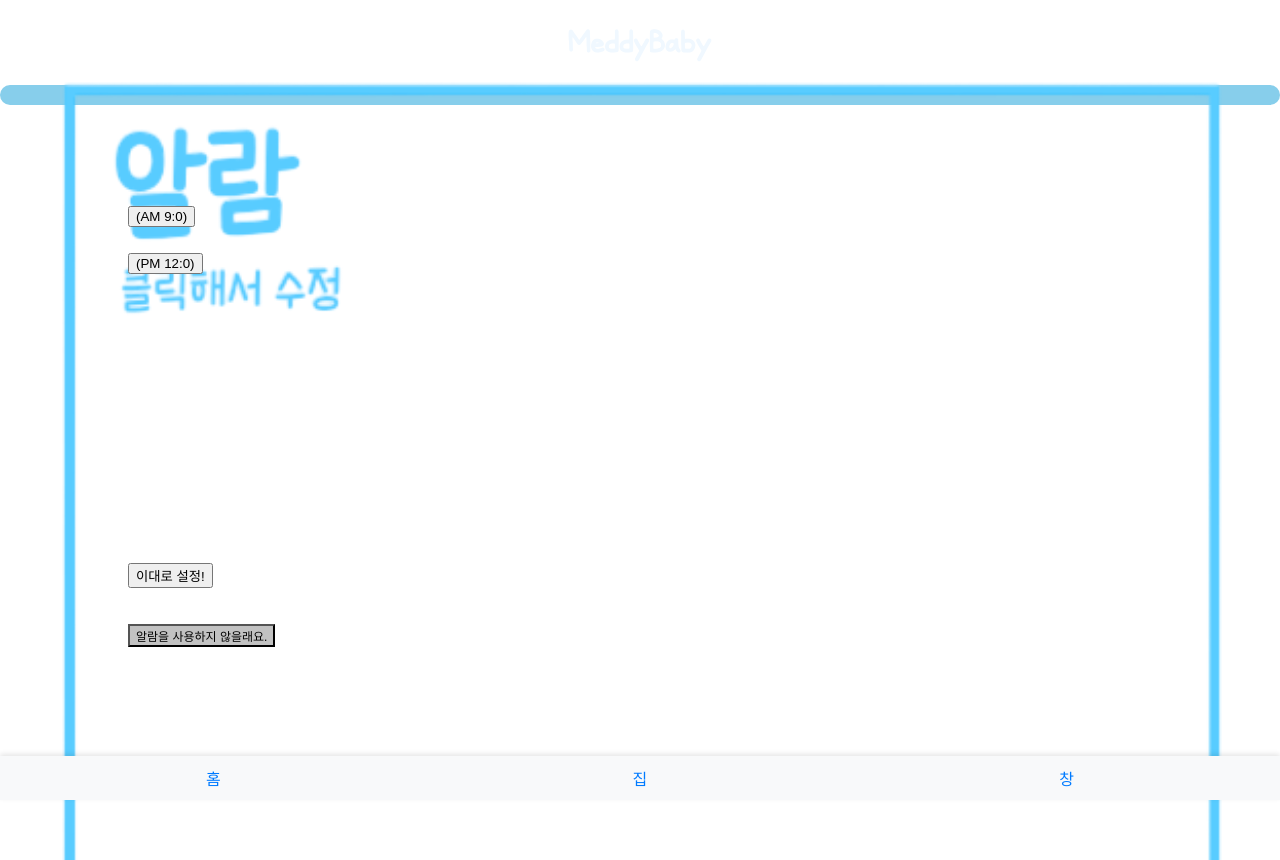
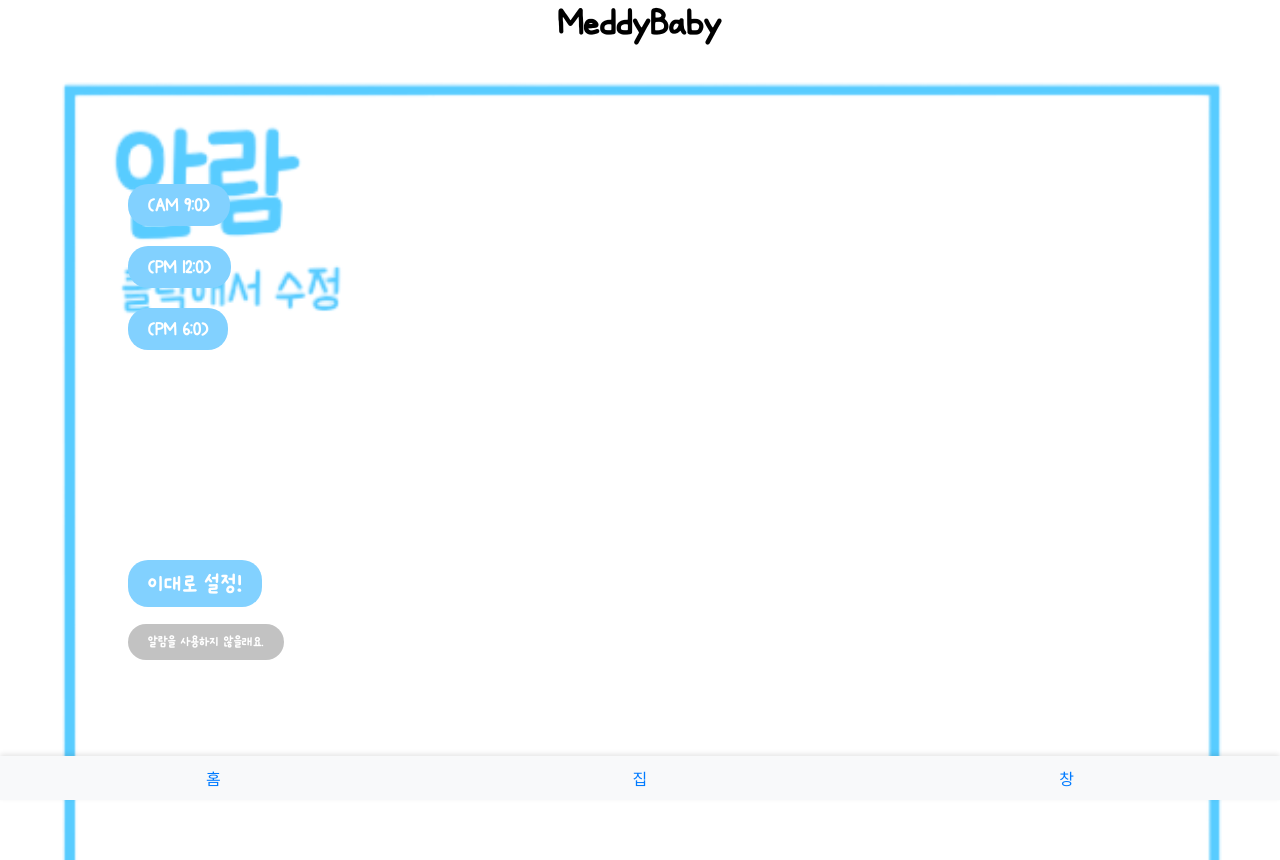
Before and after one commit to luminous037/OSS_project, a React (Create React App) app in the folder client/: page /InfoPage_1/InfoPage_2/InfoPage_3 in a window 1280 px wide. Shown: the top 860 px of the page. Built offline with nearby package versions, Linux system fonts and the light colour scheme.

Commit message:
[add] InfoPage 전체적인 css 수정 및 추가

```diff
--- a/client/src/components/InfoPage/InfoPage_1.css
+++ b/client/src/components/InfoPage/InfoPage_1.css
@@ -1,5 +1,14 @@
 
-
+button{
+  font-family: on;
+  background-color: #82d1ff;
+  border: none; /* 테두리 제거 */
+  border-radius: 20px; /* 둥근 모서리 */
+  padding: 10px 20px; /* 내부 여백 */
+  font-size: 20px; /* 글꼴 크기 */
+  cursor: pointer; /* 마우스 커서를 포인터로 변경하여 버튼임을 나타냄 */
+  color:#ffffff ;
+}
 .navigator {
 
     background-size: contain; /* 이미지가 잘림없이 전체 표시되도록 설정 */
--- a/client/src/components/InfoPage/InfoPage_3.css
+++ b/client/src/components/InfoPage/InfoPage_3.css
@@ -3,6 +3,7 @@ input[type="number"] {
     width: 50px; /* 원하는 가로 너비로 조정 */
   }
 
+/*배경 이미지*/
 .background3{
     display: flex;
     background-image: url('../../../public/info3_background.png');
@@ -16,88 +17,74 @@ input[type="number"] {
      transform: translateX(-50%);
 }
 
-.text1_info{
-    text-align: center;
-}
-
-.alarmButton{
-    position: absolute;
-    top: 20%;
-    left: 9%;
-}
-
-.set1,
-.set2,
-.set3{
-    margin-top: 50px; /* 버튼 사이의 간격 조절 */
-}
-
-.button_info3 {
-  font-family: on;
-    background-color: #87CEEB; /* 배경색: 하늘색 */
-    border: none; /* 테두리 제거 */
-    border-radius: 20px; /* 둥근 모서리 */
-    padding: 10px 20px; /* 내부 여백 */
-    font-size: 25px; /* 글꼴 크기 */
-    cursor: pointer; /* 마우스 커서를 포인터로 변경하여 버튼임을 나타냄 */
-    color:#ffffff ;
-  }
-
-  /*알람 설정 버튼*/
-.alarmset{
-  position: absolute;
-  top:25%;
-  left:10%;
-  margin-bottom: 20px;
-
-  display:flex;
-  flex-direction: column;
-  gap:20px;
-}
-
 
   /*시간 설정 모달창*/
   .modal_info3{
     font-size: 15px;
     position: absolute;
-    width: 300%;
+    width: 60%;
     height: 20%;
     top:20%;
     left:20%;
   }
-
-  .modal_info3 button{
-    background-color: #c2c2c2;
-    font-size: 12px; /* 글꼴 크기 */
-    color:#000000 ;
-  }
-
+  /*모달 제목 "시간설정*/
   .modal_info3 label{
     font-size: 10px; /* 글꼴 크기 */
     margin-right : 10px;
   }
 
+  /*모달 요소들*/
   .modal-content {
-    background: white;
-    padding: 20px;
+    background: rgb(255, 255, 255);
+    padding: 40px;
     border-radius: 5px;
     text-align: center;
   }
 
-  .modal-content h2 {
-    font-family: on;
+  .modal-content select,
+  .modal-content input {
+    margin: 5px;
+    left: 10%;
+    background-color: #c2c2c2;
+    font-size: 12px; /* 글꼴 크기 */
+  }
+
+  /*알람 설정 버튼들*/
+  .alarmset{
+    position: absolute;
+    top:23%;
+    left:10%;
     margin-bottom: 20px;
+    display:flex;
+    flex-direction: column;
+    gap:20px;
   }
+
+.modal-content h5{
+  font-family: "on";
+  font-size: 20px;
+  color:#82d1ff;
+  text-align: center;
+}
 
 .setTime{
   display:felx;
 }
-  .modal-content select,
+
+.modal-content select,
 .modal-content input {
   margin: 5px;
 }
 
-.confirm{ /*이대로 설정!*/
+.confirm button{ /*이대로 설정!*/
+  font-family: on;
+  background-color: #82d1ff;
+  border: none; /* 테두리 제거 */
+  border-radius: 20px; /* 둥근 모서리 */
+  padding: 10px 20px; /* 내부 여백 */
+  font-size: 25px; /* 글꼴 크기 */
+  cursor: pointer; /* 마우스 커서를 포인터로 변경하여 버튼임을 나타냄 */
+  color:#ffffff ;
   position: absolute;
   top: 70%;
   left: 10%;
@@ -108,7 +95,13 @@ input[type="number"] {
   top: 78%;
   left: 10%;
   background-color: #c2c2c2;
-  font-size: 12px; /* 글꼴 크기 */
+  font-size: 15px; /* 글꼴 크기 */
+  font-family: on;
+    border: none; /* 테두리 제거 */
+    border-radius: 20px; /* 둥근 모서리 */
+    padding: 10px 20px; /* 내부 여백 */
+    cursor: pointer; /* 마우스 커서를 포인터로 변경하여 버튼임을 나타냄 */
+    color:#ffffff ;
 }
 
 @font-face {
--- a/client/src/components/InfoPage/InfoPage_3.js
+++ b/client/src/components/InfoPage/InfoPage_3.js
@@ -13,7 +13,7 @@ function InfoPage_3() {
     detail: {
       morning: true,
       afternoon: true,
-      evening: false,
+      evening: true,
       before: false,
       after: false,
       time: ''
@@ -112,10 +112,6 @@ const dataSave = () => { //medidata 복용법 수정
     alert("알람이 설정되었습니다.");
   };
 
-  const cancleAlarm = () => {
-    alert("알람을 사용하지 않습니다. (설정에서 다시 알람을 다시 설정할 수 있습니다.)");
-  };
-
   const renderButtonIfTrue = (condition, buttonId) => {
     if (condition) {
       return (
@@ -127,7 +123,7 @@ const dataSave = () => { //medidata 복용법 수정
           {modalState[`modalOpen${buttonId}`] && (
             <div className="modal_info3">
               <div className="modal-content">
-                <h2>시간 설정</h2>
+                <h5>시간설정</h5>
                 <div className='setTime'>
 
                 <select value={timeSettings[`ampm${buttonId}`]} onChange={(e) => handleAMPMChange(buttonId, e)}>
@@ -139,8 +135,8 @@ const dataSave = () => { //medidata 복용법 수정
                 <input type="number" value={timeSettings[`minute${buttonId}`]} onChange={(e) => handleMinuteChange(buttonId, e)} min="0" max="59" />
 
               </div>
-                <button onClick={() => handleConfirm(buttonId)}>확인</button>
-                <button onClick={() => handleModalClose(buttonId)}>취소</button>
+              <button onClick={() => handleModalClose(buttonId)}>취소</button>
+               <button onClick={() => handleConfirm(buttonId)}>확인</button>
                 </div>
             </div>
           )}
@@ -150,12 +146,14 @@ const dataSave = () => { //medidata 복용법 수정
     return null;
   };
 
+  const cancleAlarm = () => {
+    alert("알람을 사용하지 않습니다. (설정에서 다시 알람을 다시 설정할 수 있습니다.)");
+  };
+
   return (
     <div>
-      <div className="text1_info">
-        <h1>
-          MeddyBaby
-        </h1>
+      <div className='title_info'>
+        MeddyBaby
       </div>
 
       <div className="background3">
```
